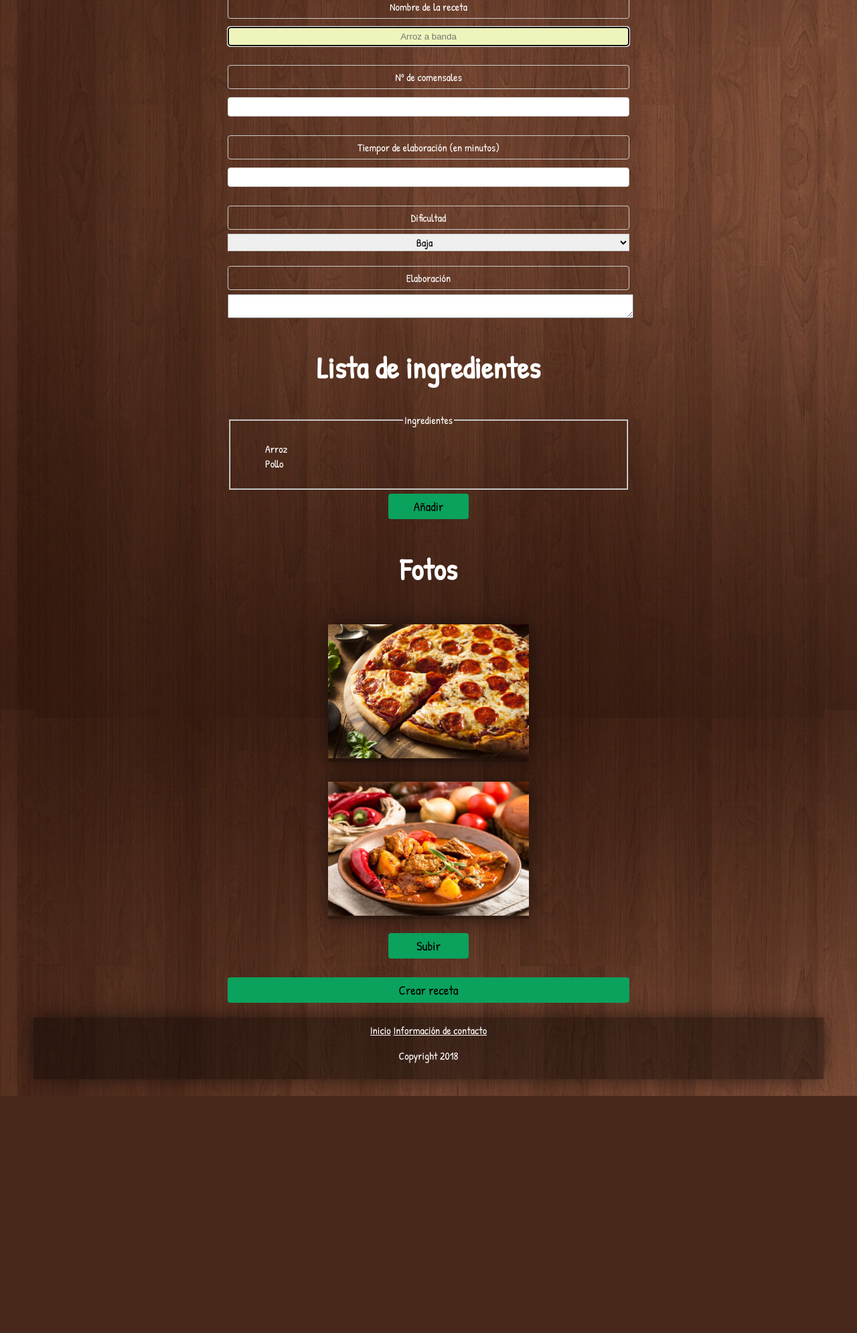
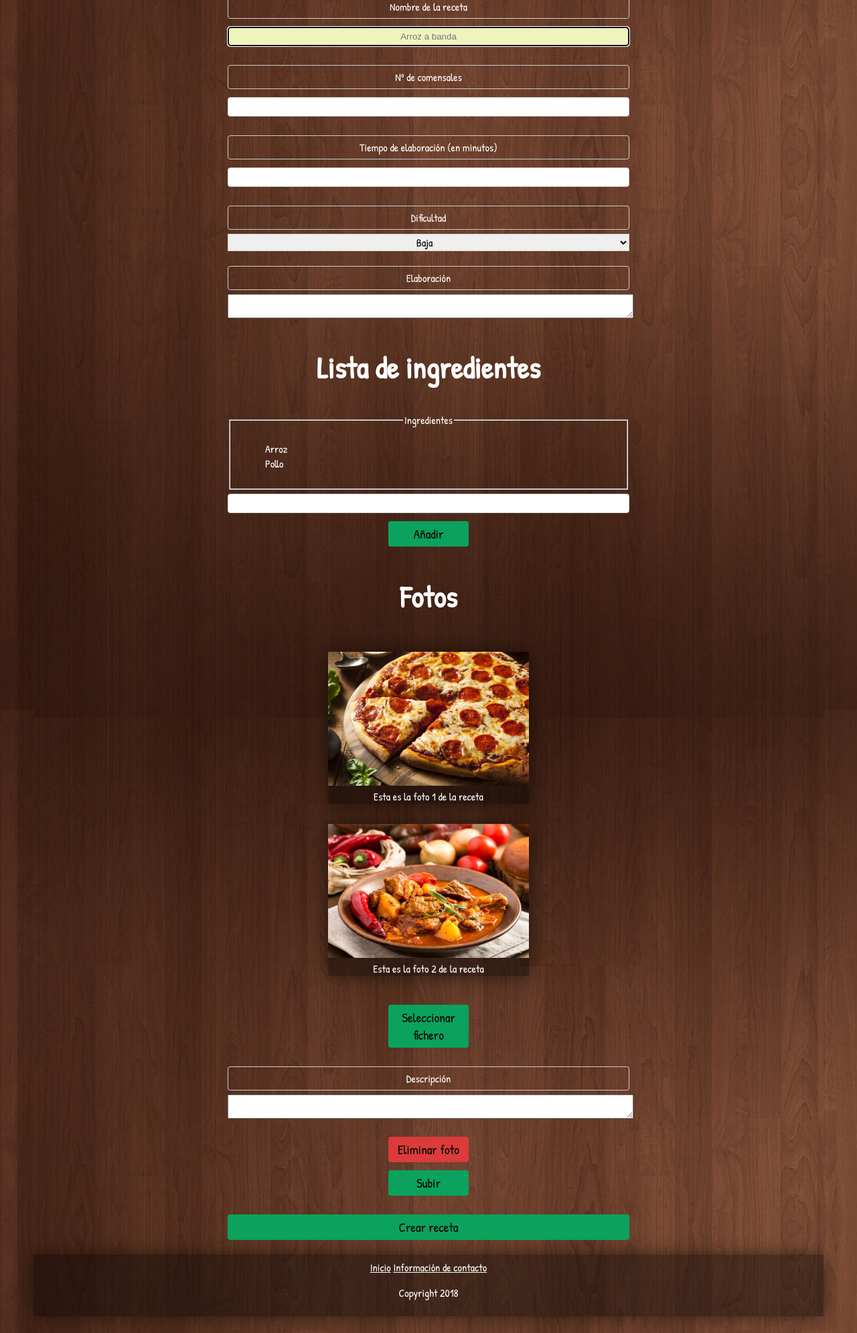
Before and after one commit to davmm96/PCW, a PHP site: page /nueva-receta.html in a window 1280 px wide. Shown: the part 553-2543 px from the top of the page at 67% size. Before the commit the page ends 2189 px from the top, so only its background shows below. Run offline with PHP 8.4, Linux system fonts and the light colour scheme; some libraries are stand-ins or nearby versions.

Commit message:
Cosas que faltaban
Buscar-> Paginacion y orden
Nueva-> Campo añadir ingredientes y fotos
Registro->Email
Login-> Longitud de los campos

```diff
--- a/estilo.css
+++ b/estilo.css
@@ -454,6 +454,11 @@ ul{
 }
 
 
+.rojo{
+    background-color: #db3b3b;
+}
+
+
 @media screen and (max-width: 480px) {
 
     /*CABECERA*/
@@ -540,4 +545,5 @@ ul{
 }
 
 
+
 }
--- a/login.html
+++ b/login.html
@@ -37,7 +37,7 @@
 				<label for="usuario">Usuario</label>
 				<input type="text" name="usuario" id="usuario"
 				placeholder="Davm96"
-				pattern="[^-\d]+[A-Za-z0-9]{6,20}"
+				pattern="[^-\d]+[A-Za-z0-9]{5,19}"
 				autofocus
 				required/>
 			</p>
@@ -46,7 +46,7 @@
 				<label for="password"> Contraseña</label>
 				<input type="password" name="password" id="password"
 				placeholder="qwe1234"
-				pattern="[A-Za-z0-9_-]{8,20}"
+				pattern="[A-Za-z0-9_-]{7,19}"
 				required/>
 			</p>
 
--- a/nueva-receta.html
+++ b/nueva-receta.html
@@ -39,6 +39,7 @@
 				<label for="receta"> Nombre de la receta</label>
 				<input type="text" name="receta" id="receta"
 				placeholder="Arroz a banda"
+				maxlength="200"
 				autofocus
 				required/>
 			</p>
@@ -51,7 +52,7 @@
 			</p>
 
 			<p>
-				<label for="tiempo">Tiempor de elaboración (en minutos)</label>
+				<label for="tiempo">Tiempo de elaboración (en minutos)</label>
 				<input type="number" name="tiempo" id="tiempo"
 				min=0
 				required/>
@@ -86,6 +87,10 @@
 					</ul>
 
 				</fieldset>
+
+				<input type="text" name="ingrediente" id="ingrediente"
+				required/>
+
 					<button  class="boton_form">Añadir</button>
 				<p>
 			</div>
@@ -95,11 +100,33 @@
 					<div class="contenido">
 						<article>
 							<img src="img/receta1.jpg" alt="foto receta1" width="350" height="200">
+							Esta es la foto 1 de la receta
 						</article>
 						<article>
 							<img src="img/receta2.jpg" alt="foto receta1" width="350" height="200">
+							Esta es la foto 2 de la receta
 						</article>
 					</div>
+
+					<br>
+
+					<div class="anyadir">
+					<button class="boton_form">Seleccionar fichero</button>
+					</div>
+
+					<p>
+						<label for="desc_foto">Descripción</label>
+				 		<textarea id="desc_foto">
+
+						</textarea>
+					</p>
+
+					<div class="anyadir">
+					<button class="boton_form rojo">Eliminar foto</button>
+					</div>
+
+
+
 					<div class="anyadir">
 					<button class="boton_form">Subir</button>
 					</div>
```
Also changed, not shown: buscar.html (+22 -0 lines), receta.html (+11 -0 lines), registro.html (+7 -0 lines).
